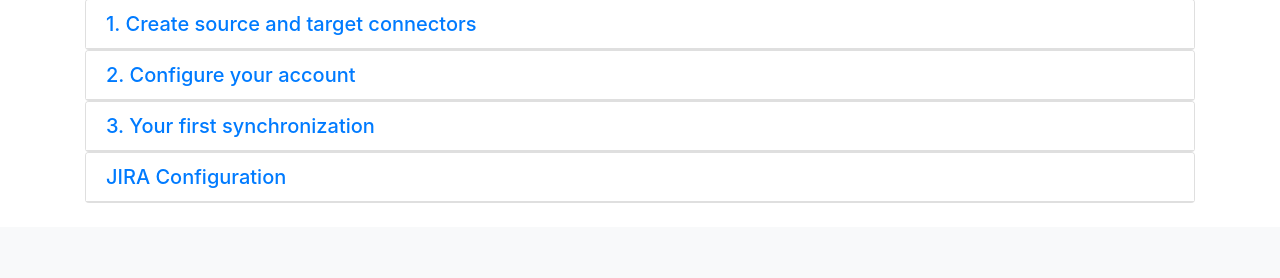
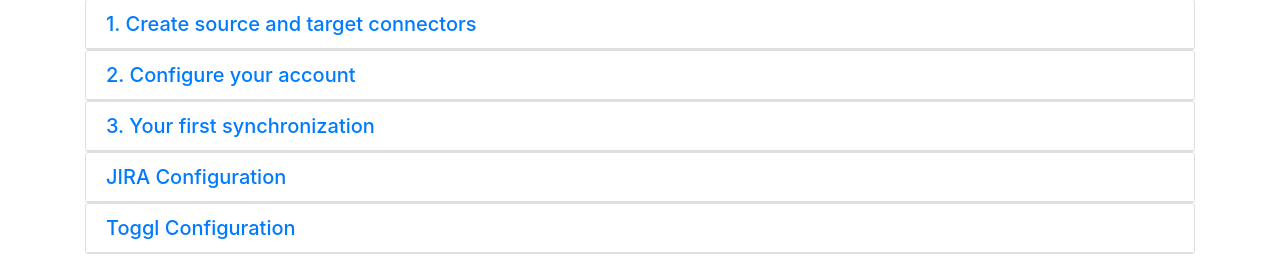
Before and after one commit to ventor-tech/time-sync, a Flask app: page /help in a window 1280 px wide. Shown: the part 780-1058 px from the top of the page. Before the commit the page ends 983 px from the top, so only its background shows below. Run offline with Flask 2, Linux system fonts and the light colour scheme; the visitor is signed in with stand-in values (Sample User, id 1); data comes from the database, SQL or seed files in the repository; some libraries are stand-ins or nearby versions.

Commit message:
[IMP] Update Help page

```diff
--- a/synchronizer/templates/help.html
+++ b/synchronizer/templates/help.html
@@ -178,7 +178,7 @@
 
         <!-- JIRA Configuration -->
         <div class="card">
-            <div class="card-header bg-white" id="headingThree">
+            <div class="card-header bg-white" id="headingFour">
                 <h5 class="mb-0">
                     <a href="#" class="collapsed" data-toggle="collapse" data-target="#c4" aria-expanded="false"
                         aria-controls="c4">
@@ -186,7 +186,7 @@
                     </a>
                 </h5>
             </div>
-            <div id="c4" class="collapse" aria-labelledby="headingThree" data-parent="#accordion">
+            <div id="c4" class="collapse" aria-labelledby="headingFour" data-parent="#accordion">
                 <div class="card-body">
                     <p>
                         <img src="static/images/help/screen8.png" class="help-image" />
@@ -212,6 +212,25 @@
             </div>
         </div>
 
+        <!-- Toggl Configuration -->
+        <div class="card">
+          <div class="card-header bg-white" id="headingFive">
+              <h5 class="mb-0">
+                  <a href="#" class="collapsed" data-toggle="collapse" data-target="#c5" aria-expanded="false"
+                      aria-controls="c5">
+                      Toggl Configuration
+                  </a>
+              </h5>
+          </div>
+          <div id="c5" class="collapse" aria-labelledby="headingFive" data-parent="#accordion">
+              <div class="card-body">
+                  <p>
+                      <img src="static/images/help/screen17.png" class="help-image" />
+                  </p>
+              </div>
+          </div>
+      </div>
+
     </div>
 </div>
 {% endblock %}
```
Also changed, not shown: synchronizer/static/images/help/screen17.png (added).
